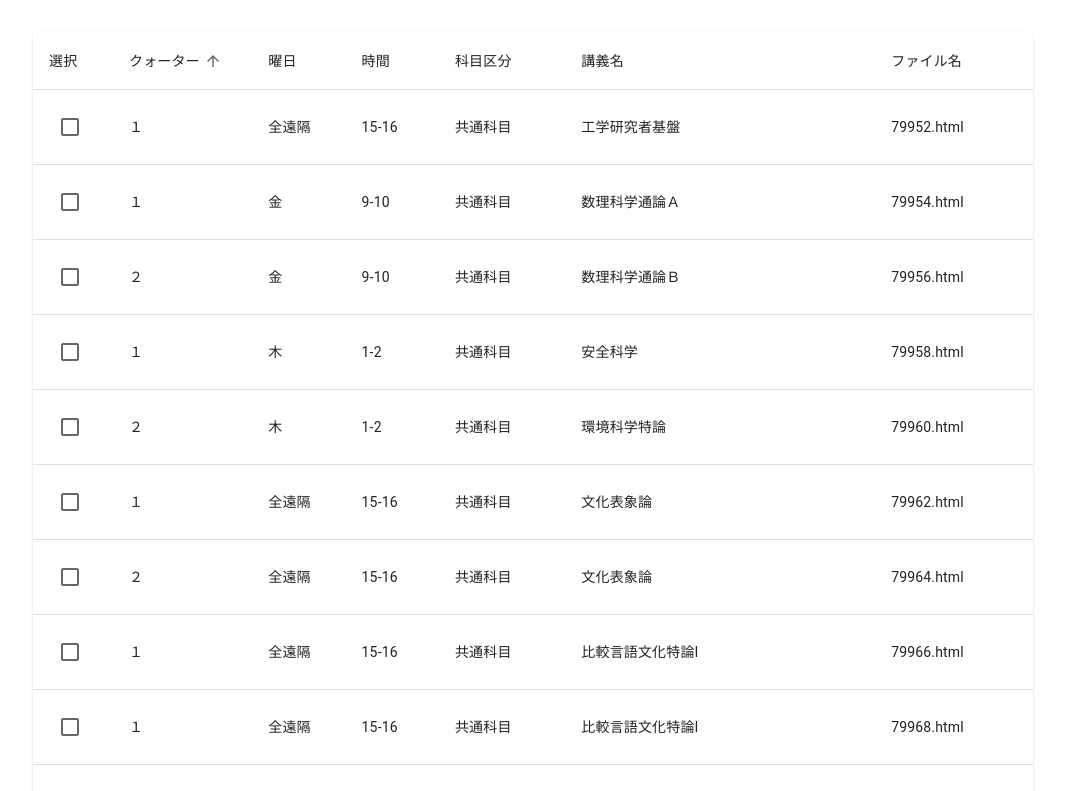
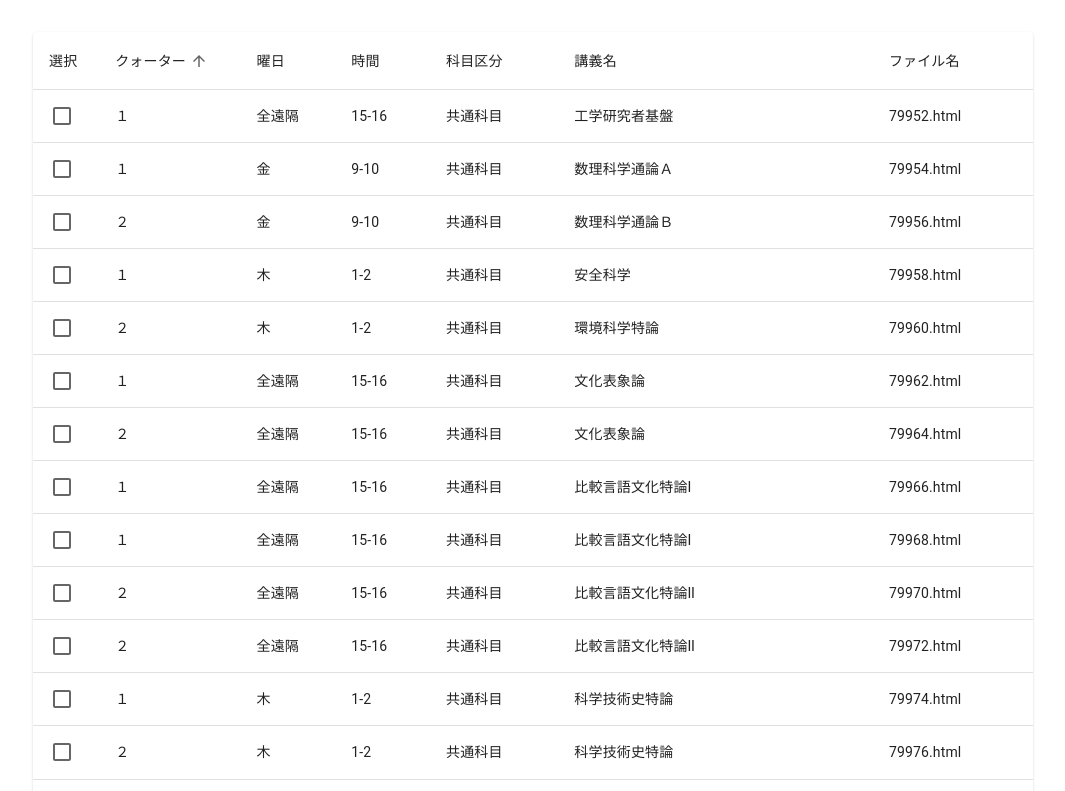
Before and after one commit to ysdzm/nitech-daigakuin-rishu-checker, a Next.js app: page / in a window 1280 px wide. Shown: the top 791 px of the page, without its empty margins (107-1172 px from the left). Built offline with nearby package versions, Linux system fonts and the light colour scheme.

Commit message:
fix: 行の縦幅を修正

```diff
--- a/app/page.tsx
+++ b/app/page.tsx
@@ -170,8 +170,8 @@ export default function Page() {
         </TableHead>
         <TableBody>
           {data.map((row) => (
-            <TableRow key={row.id}>
-              <TableCell>
+            <TableRow key={row.id} sx={{ height: 40 }}>
+              <TableCell sx={{ padding: '4px 8px' }}>
                 <Checkbox
                   checked={selected.includes(row.id)}
                   onChange={() => handleSelect(row.id)}
```
